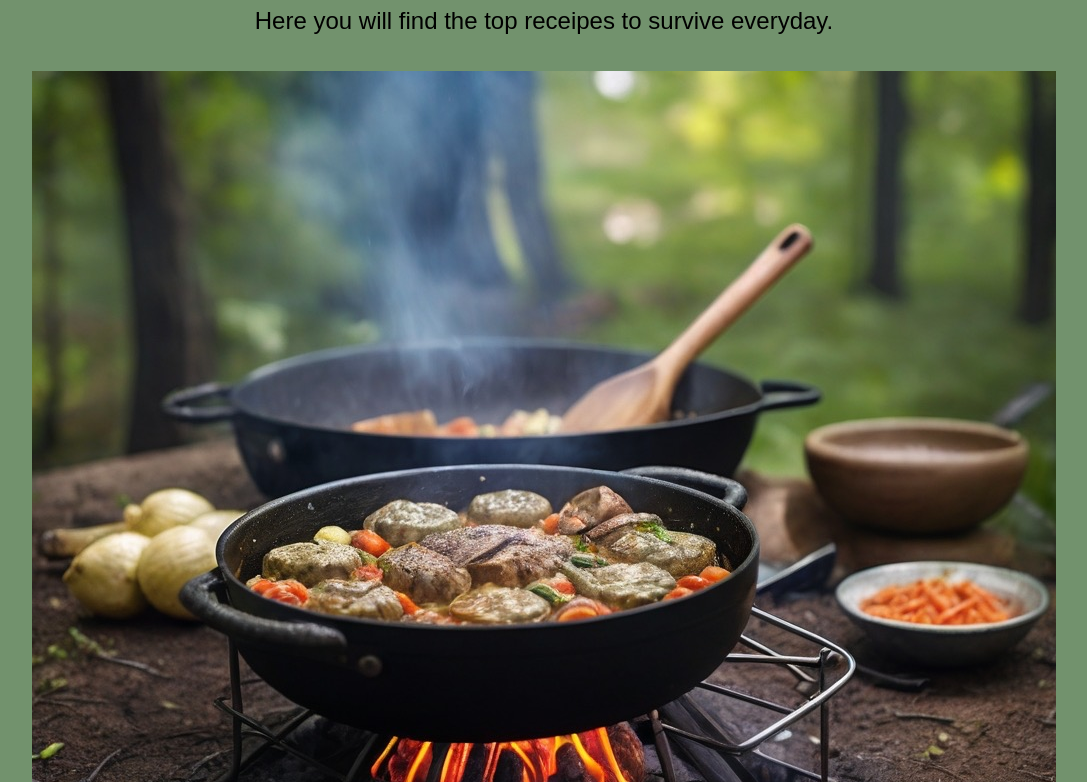
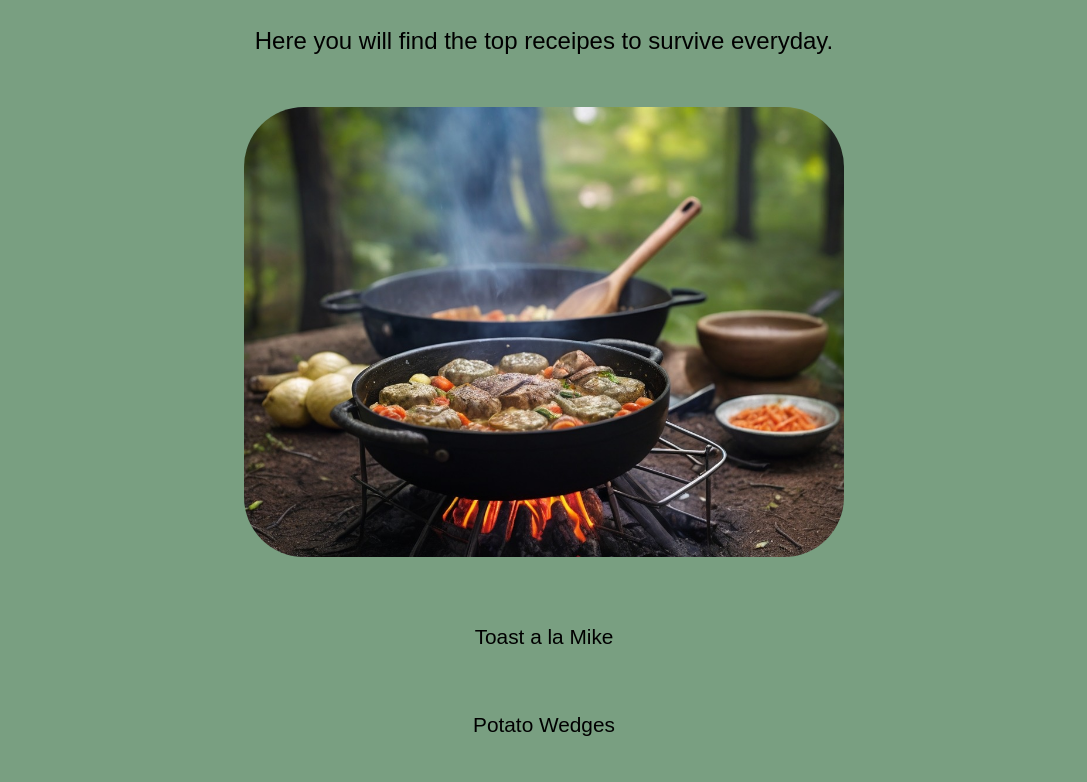
Before and after one commit to mikerawvonl-tech/The-Odin-Receipe, a plain HTML site: page index.html in a window 1280 px wide. Shown: the part 105-887 px from the top of the page, without its empty margins (96-1183 px from the left). Drawn offline with Linux system fonts and the light colour scheme.

Commit message:
After finishing the flexbox lesson, i added flexbox also to my Recipe Homepage

```diff
--- a/style.css
+++ b/style.css
@@ -1,15 +1,19 @@
 
 body {
     font-family: Arial, Helvetica, sans-serif, sans-serif;
-    background-color: #154a0d99;
+    background-color: #064e1689;
     margin: 0;
     padding: 2rem;
-    text-align: center;
-    }
+    display: flex;
+    flex-direction: column;
+    align-items: center;
+    justify-content: center;
+}
 
 h1 {
     font-size: 2,0rem;
     font-weight: bold;
+
 }
 
 h2 {
@@ -33,19 +37,28 @@ div {
     }
 
 li {
-    text-align: left;
+    font-size: 1,8rem;
     }
+
+img {
+    width: 600px;
+    border-radius: 60px;
+}
 
 .container {
 
     height: 40px
-    display: block
+    display: flex;
     align-items: center;
     justify-content: center;
-    text-align: center;
+    align-items: center;
 
     }
 
 .main {
-    text-align: center;
+    justify-self: center;
     }
+
+.footer {
+
+}
```
Also changed, not shown: index.html (+1 -0 lines).
